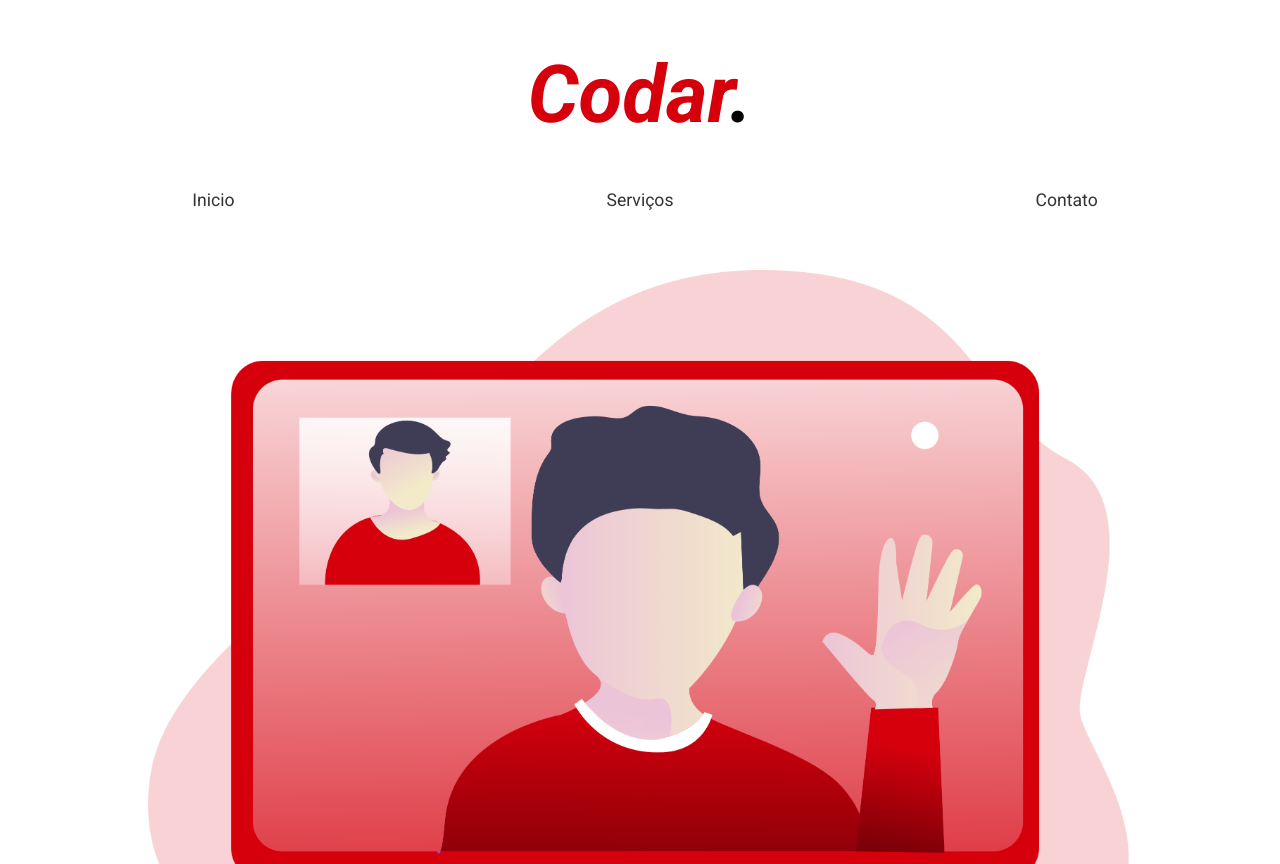
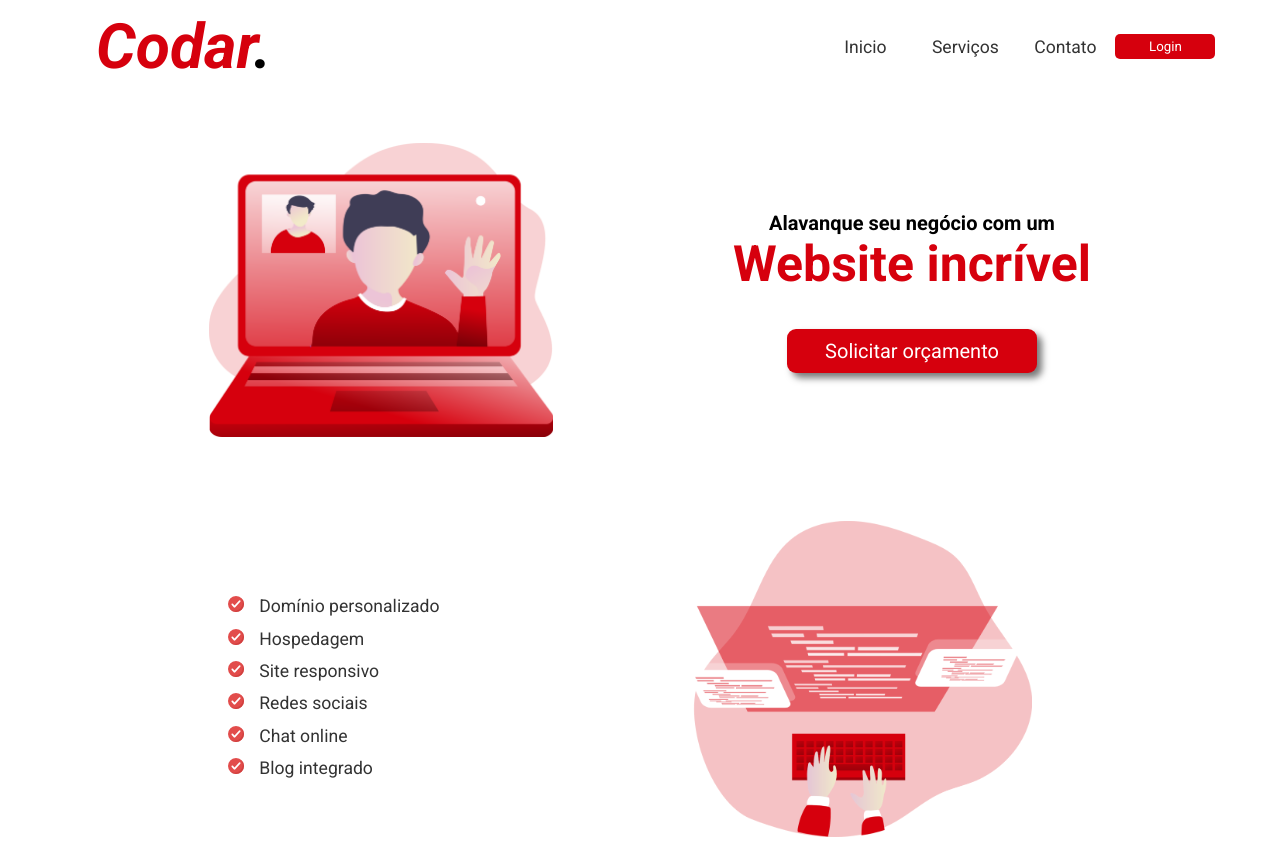
Before and after one commit to JonathanGuimarae3s/Codar, a plain HTML site: page index.html in a window 1280 px wide. Shown: the top 864 px of the page. Drawn offline with Linux system fonts and the light colour scheme.

Commit message:
add responsiveness

```diff
--- /dev/null
+++ b/css/desktop.css
@@ -0,0 +1,69 @@
+:root {
+	--color: #d6000d;
+}
+@media screen and (min-width: 500px) {
+	/* header */
+	header {
+		text-align: center;
+		margin: 10px auto 0 auto;
+		width: 85%;
+		display: flex;
+		align-content: center;
+		justify-content: space-around;
+		align-items: center;
+		flex-wrap: nowrap;
+	}
+	#logo {
+		padding: 0;
+		font-size: 25px;
+		margin-right: 50%;
+	}
+	li > button {
+		display: block;
+		padding: 5px 10px;
+		background-color: #d6000d;
+		color: white;
+		width: 100px;
+		border: none;
+		border-radius: 5px;
+	}
+	/* section 1 */
+	#back-budge {
+		display: flex;
+
+		justify-content: center;
+		align-items: center;
+		align-content: center;
+		flex-wrap: nowrap;
+		flex-direction: row;
+		gap: 10em;
+	}
+	article {
+		width: 30%;
+	}
+	article > img {
+		width: 100%;
+	}
+	#primario {
+		font-size: 50px;
+	}
+	h2 > p {
+		font-size: 20px;
+	}
+
+	/* buttons */
+
+	.buttons {
+		font-size: 20px;
+	}
+	/* services */
+	#services{
+		display: flex;
+    flex-direction: row-reverse;
+    align-items: center;
+    justify-content: space-evenly;
+    align-content: center;
+    flex-wrap: nowrap;
+	}
+
+}
--- a/css/style.css
+++ b/css/style.css
@@ -11,10 +11,7 @@
 :root {
 	--color: #d6000d;
 }
-body {
-	max-width: 100%;
-	height: 1200px;
-}
+
 
 header {
 	text-align: center;
@@ -52,8 +49,12 @@ li > p {
 li > p:hover {
 	color: var(--color);
 }
+li >button {
+	display: none;
+}
 /* principal */
 main {
+
 	margin-top: 5px;
 }
 /* section 2 */
@@ -95,6 +96,7 @@ h2 > p {
 	align-items: center;
 	flex-direction: column;
 	width: 100%;
+	text-align: justify;
 }
 #service > li {
 	width: 100%;
@@ -103,7 +105,7 @@ h2 > p {
 
 #service > li::before {
 	content: url(img/icon/checked.png);
-	margin-right: 5px;
+	margin-right: 15px;
 }
 
 #little-form {
--- a/index.html
+++ b/index.html
@@ -6,6 +6,7 @@
 		<meta name="viewport" content="width=device-width, initial-scale=1.0" />
 		<title>Codar | Criamos Websites Incríveis</title>
 		<link rel="stylesheet" href="css/style.css" />
+		<link rel="stylesheet" href="css/desktop.css">
 	</head>
 	<body>
 		<header>
@@ -19,21 +20,23 @@
 					<li><p>Inicio</p></li>
 					<li><p>Serviços</p></li>
 					<li><p>Contato</p></li>
+					<li><button>Login</button></li>
 				</ul>
 			</div>
 		</header>
 
 		<main>
 			<section class="back" id="back-budge">
-				<article>
+				<article class="article">
 					<img src="css/img/video_call.png" alt="video chamada" class="imgs" />
 				</article>
-				<h2 id="primario">
-					<p>Alavanque seu negócio com um</p>
-					Website incrível
-				</h2>
-
-				<button class="buttons request-quote">Solicitar orçamento</button>
+				<div>
+					<h2 id="primario">
+						<p>Alavanque seu negócio com um</p>
+						Website incrível
+					</h2>
+					<button class="buttons request-quote">Solicitar orçamento</button>
+				</div>
 			</section>
 			<section class="back" id="services">
 				<article>
```
